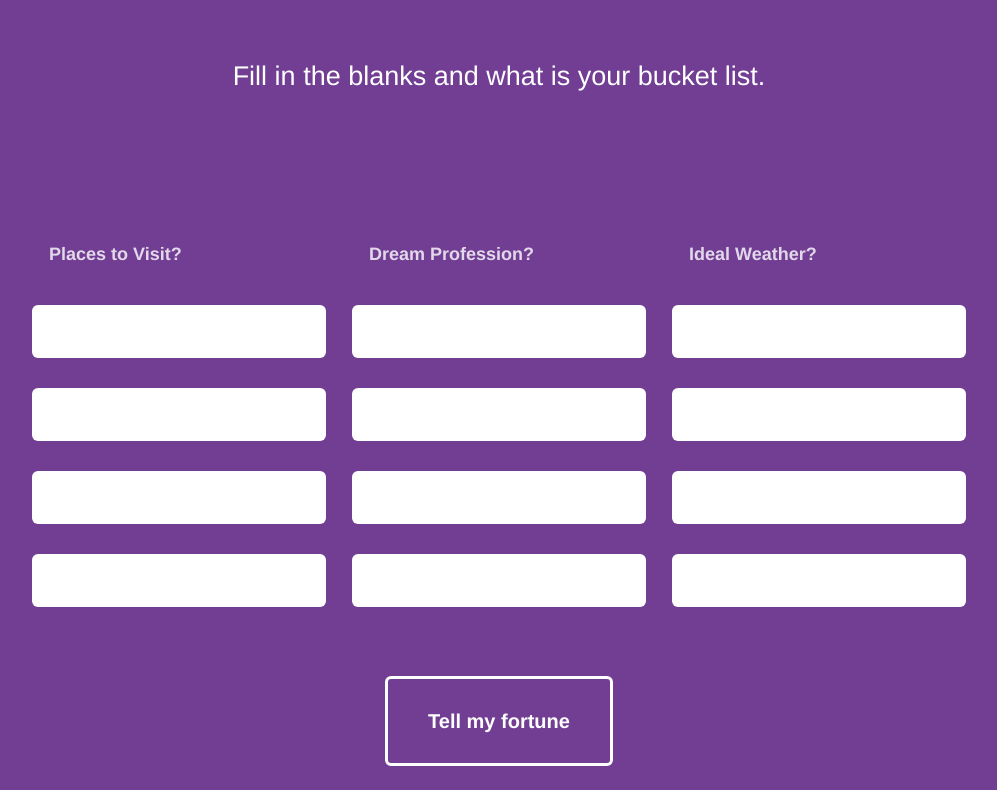
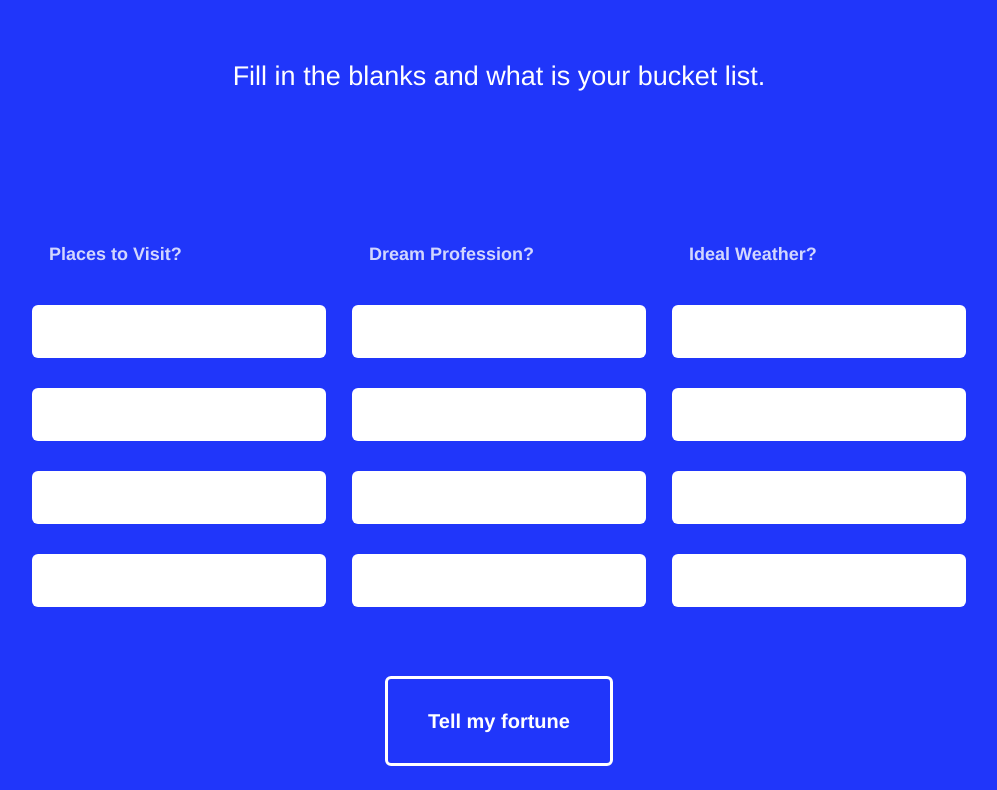
Before and after one commit to mtzdani/MASH-Game, a plain HTML site: page index.html in a window 1280 px wide. Shown: the part 151-941 px from the top of the page, without its empty margins (141-1138 px from the left). Drawn offline with Linux system fonts and the light colour scheme.

Commit message:
style.css

```diff
--- a/style.css
+++ b/style.css
@@ -1,6 +1,6 @@
 /* Body styling */
 body {
-  background: #713e94;
+  background: #2036fa;
   color: #fff;
   font-family: Helvetica, Arial;
   font-size: 27px;
```
